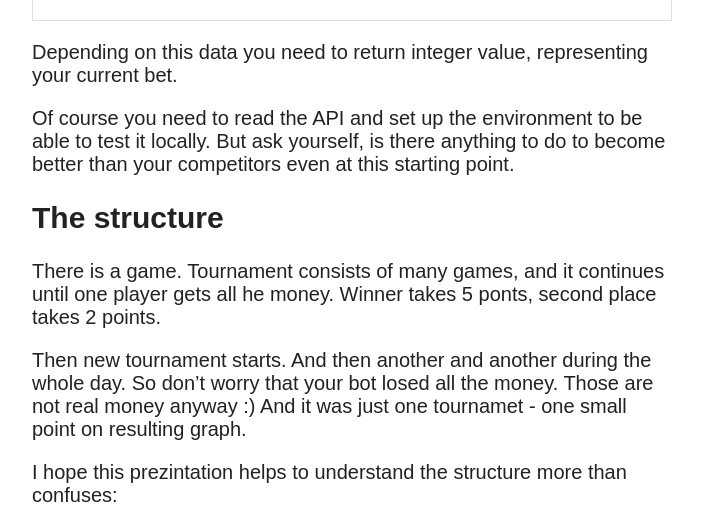
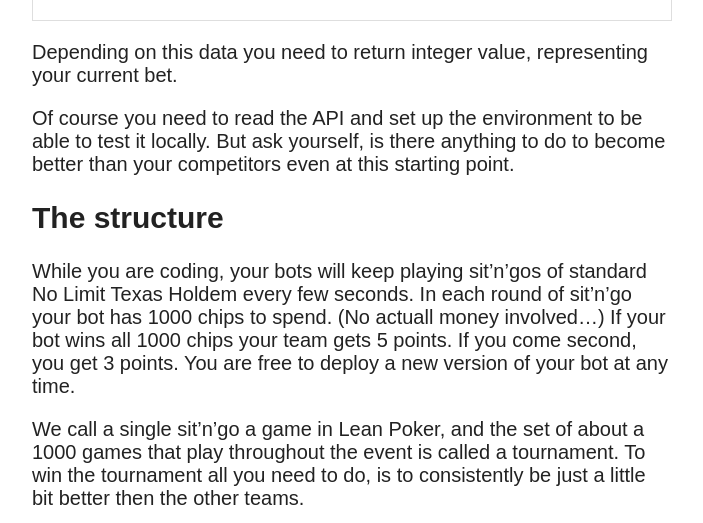
Before and after one commit to jazzcloud/jazzcloud.github.io, a Jekyll site: the page built from _posts/2015-06-30-what-is-leanpoker.md, in a window 1280 px wide and 900 px high, scrolled down 1821 px, cut to the strip 0-523 px from the top of the window. Shown: the whole strip, without its empty margins (318-1021 px from the left). Built offline with Jekyll 4.4.1, drawn with Linux system fonts in a browser that asks for light colours; nearby versions of some CDN libraries; comment, search, counter and statistics services are not loaded.

Commit message:
Update 2015-06-30-what-is-leanpoker.md

```diff
--- a/_posts/2015-06-30-what-is-leanpoker.md
+++ b/_posts/2015-06-30-what-is-leanpoker.md
@@ -50,10 +50,10 @@ Depending on this data you need to return integer value, representing your curre
 Of course you need to read the API and set up the environment to be able to test it locally. But ask yourself, is there anything to do to become better than your competitors even at this starting point.
 
 # The structure
-There is a game. Tournament consists of many games, and it continues until one player gets all he money. Winner takes 5 ponts, second place takes 2 points.
 
-Then new tournament starts. And then another and another during the whole day.
-So don't worry that your bot losed all the money. Those are not real money anyway :) And it was just one tournamet - one small point on resulting graph.
+While you are coding, your bots will keep playing sit'n'gos of standard No Limit Texas Holdem every few seconds. In each round of sit'n'go your bot has 1000 chips to spend. (No actuall money involved...) If your bot wins all 1000 chips your team gets 5 points. If you come second, you get 3 points. You are free to deploy a new version of your bot at any time.
+
+We call a single sit'n'go a game in Lean Poker, and the set of about a 1000 games that play throughout the event is called a tournament. To win the tournament all you need to do, is to consistently be just a little bit better then the other teams.
 
 I hope this prezintation helps to understand the structure more than confuses:
 
```
